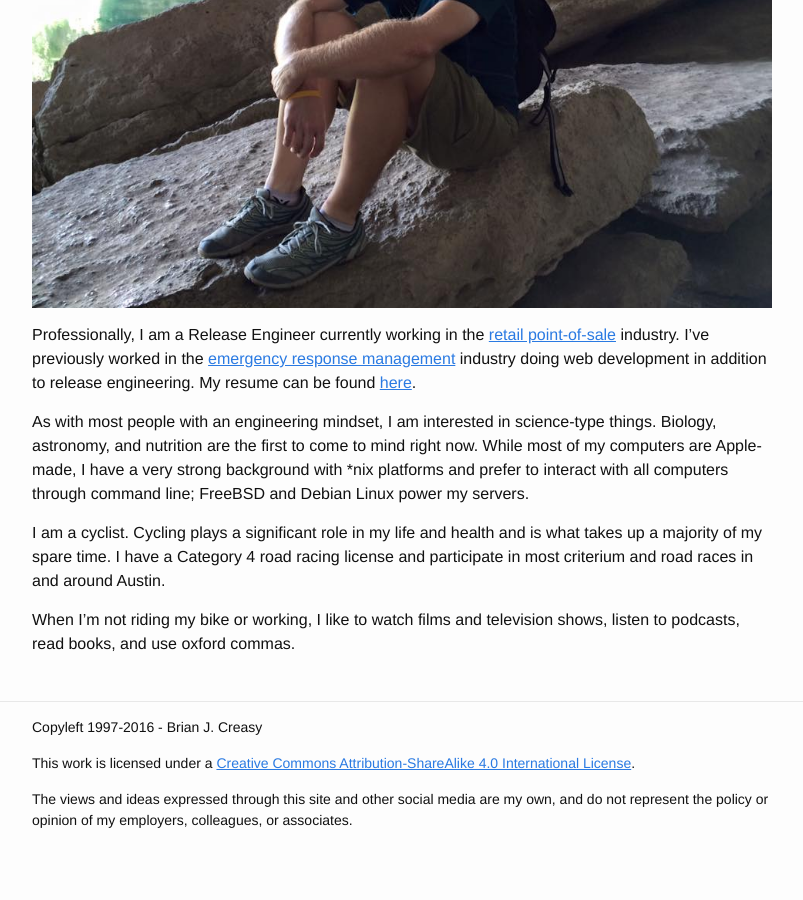
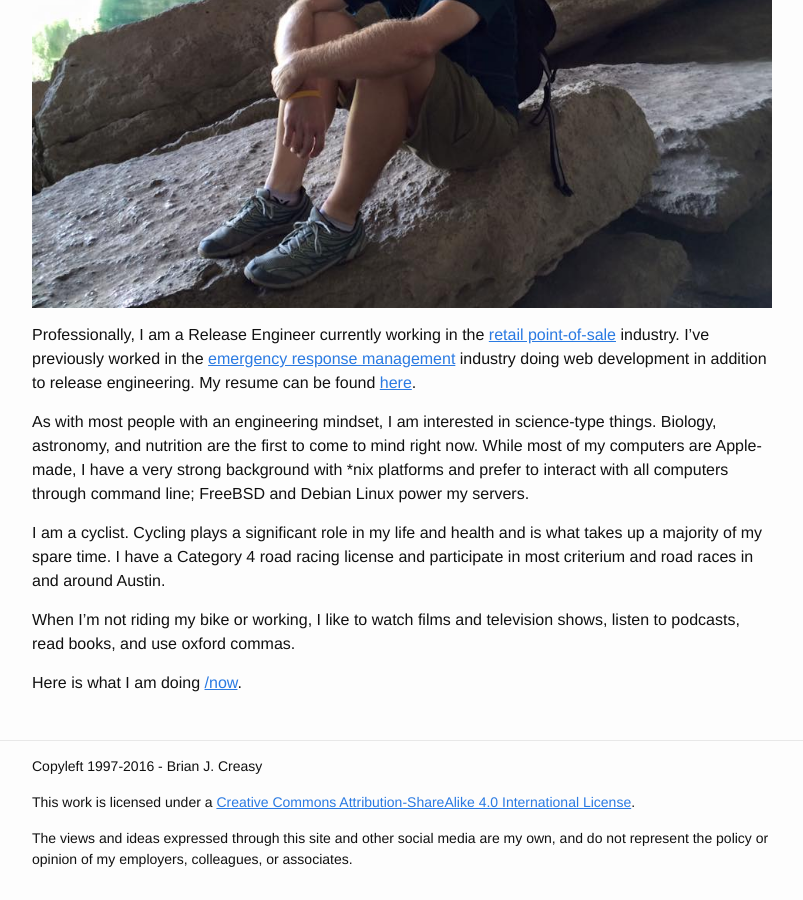
Before and after one commit to bcreasy/bcreasy.github.io, a Jekyll site: the page built from pages/about.md, in a window 1280 px wide and 900 px high, scrolled down 804 px. Shown: the whole window, without its empty margins (238-1041 px from the left). Built offline with Jekyll 4.4.1, drawn with Linux system fonts in a browser that asks for light colours; before the commit the page ends 1665 px from its top, so only the background shows below that.

Commit message:
add link to /now on /about

```diff
--- a/pages/about.md
+++ b/pages/about.md
@@ -20,3 +20,5 @@ As with most people with an engineering mindset, I am interested in science-type
 I am a cyclist.  Cycling plays a significant role in my life and health and is what takes up a majority of my spare time.  I have a Category 4 road racing license and participate in most criterium and road races in and around Austin.
 
 When I'm not riding my bike or working, I like to watch films and television shows, listen to podcasts, read books, and use oxford commas.
+
+Here is what I am doing [/now]({{ root_url }}/now).
```
